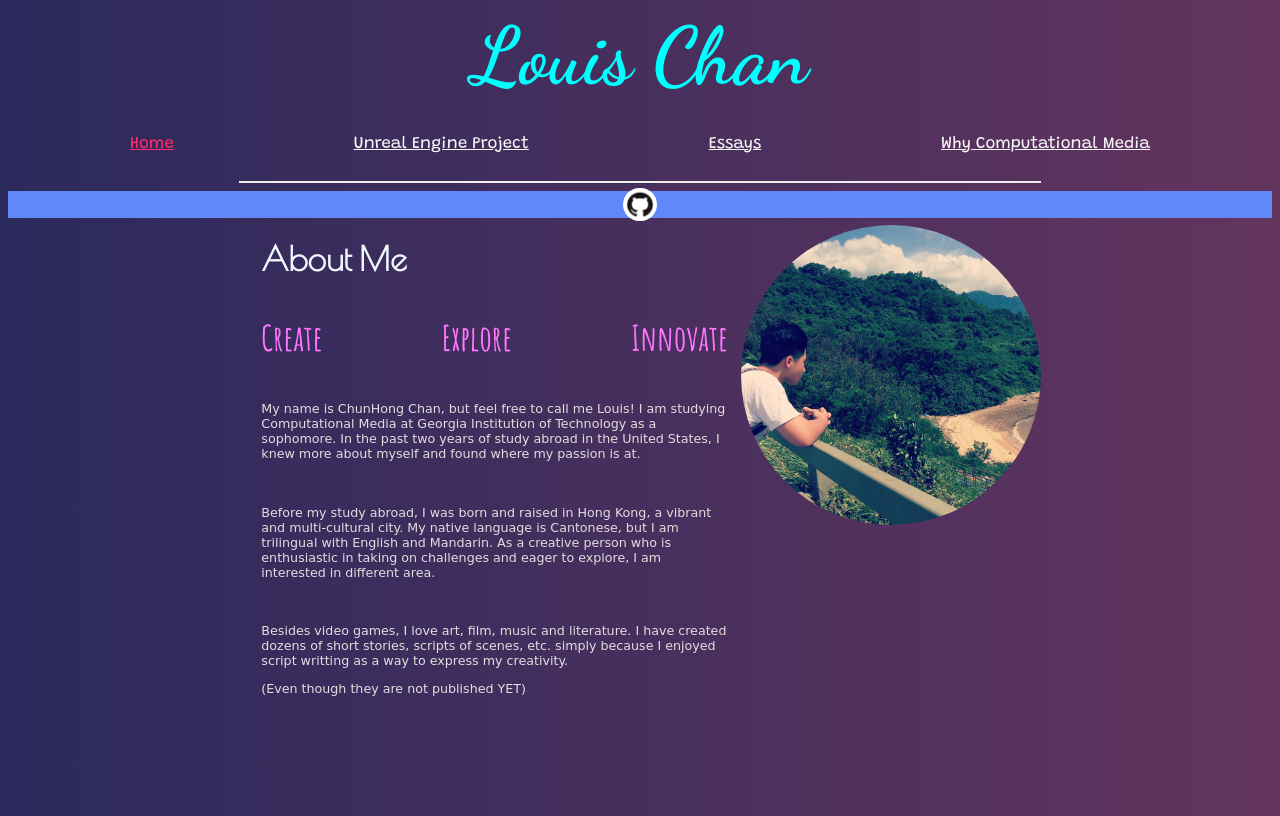
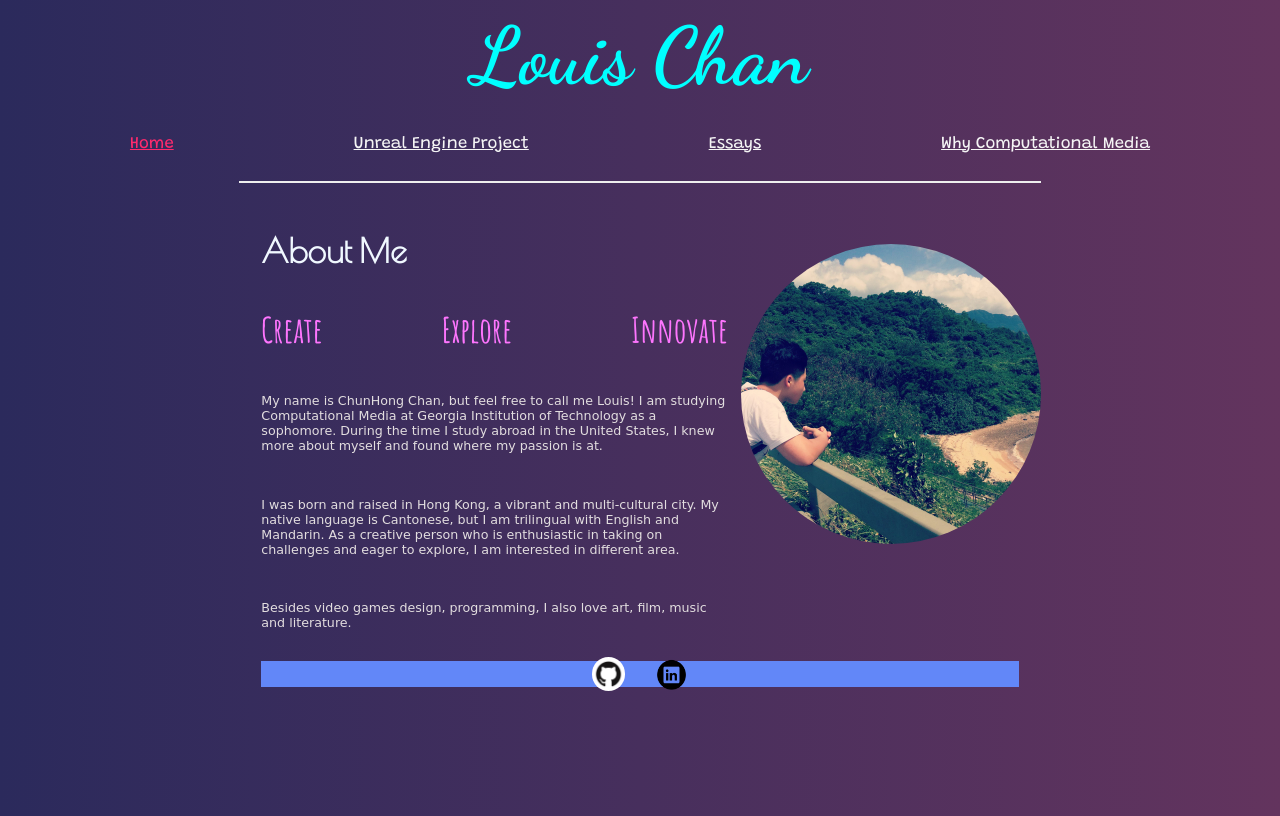
Before and after one commit to Louis-ChunHongChan/MyWebsite, a plain HTML site: page index.html in a window 1280 px wide. Drawn offline with nearby package versions, Linux system fonts and the light colour scheme.

Commit message:
basic fix on CSS

```diff
--- a/Project1Style.css
+++ b/MyWebsite.css
@@ -80,11 +80,11 @@ html {
 
 p {
     color: #e2dddf;
-    font-size: 1.04vw;
+    font-size: 1.563rem;
 }
 
 .indexBody {
-    position: absolute;
+    position: relative;
     left: 19.791666666666668vw;
     width: 36.458333333333336vw;
 }
@@ -249,7 +249,7 @@ hr{
 }
 
 #page-container {
-    position: relative;
+    /*position: relative;*/
     min-height: 100vh;
 }
 
@@ -259,7 +259,7 @@ hr{
 
 footer {
     display: flex;
-    position: absolute;
+    position: relative;
     justify-content: center;
     align-items: center;
     height: 2.0833333333333335vw;
@@ -268,9 +268,29 @@ footer {
     margin: 0 auto;
 }
 
-footer img {
+#footer {
+    display: flex;
+    position: relative;
+    justify-content: center;
+    align-items: center;
+    height: 2.0833333333333335vw;
+    width: 60%;
+    background-color: #6287f8;
+    margin: 0 auto;
+}
+
+#footer img {
     display: block;
+    margin: 0 15px 0 15px;
     height: 2.6041666666666665vw;
     width: 2.6041666666666665vw;
     border-radius: 50%;
 }
+
+.footer img {
+    display: block;
+    margin: 0 15px 0 15px;
+    height: 2.6041666666666665vw;
+    width: 2.6041666666666665vw;
+    border-radius: 50%;
+}
--- a/index.html
+++ b/index.html
@@ -3,7 +3,7 @@
 <head>
     <meta charset="utf-8">
     <meta name="viewport" content="width=device-width, initial-scale=1.0">
-    <link rel="stylesheet" type="text/css" href="Project1Style.css">
+    <link rel="stylesheet" type="text/css" href="MyWebsite.css">
     <link href="https://fonts.googleapis.com/css2?family=Grandstander&display=swap" rel="stylesheet" >
     <link href="https://fonts.googleapis.com/css2?family=Dancing+Script:wght@700&display=swap" rel="stylesheet">
     <link href="https://fonts.googleapis.com/css2?family=Amatic+SC:wght@700&display=swap" rel="stylesheet">
@@ -34,17 +34,17 @@
             <h2 class="slogan">Explore</h2>
             <h2 class="slogan">Innovate</h2>
             </div>
-            <p>My name is ChunHong Chan, but feel free to call me Louis! I am studying Computational Media at Georgia Institution of Technology as a sophomore. In the past two years of study abroad in the United States, I knew more about myself and found where my passion is at.</p>
+            <p>My name is ChunHong Chan, but feel free to call me Louis! I am studying Computational Media at Georgia Institution of Technology as a sophomore. During the time I study abroad in the United States, I knew more about myself and found where my passion is at.</p>
             &nbsp;
-            <p>Before my study abroad, I was born and raised in Hong Kong, a vibrant and multi-cultural city. My native language is Cantonese, but I am trilingual with English and Mandarin. As a creative person who is enthusiastic in taking on challenges and eager to explore, I am interested in different area.</p>
+            <p>I was born and raised in Hong Kong, a vibrant and multi-cultural city. My native language is Cantonese, but I am trilingual with English and Mandarin. As a creative person who is enthusiastic in taking on challenges and eager to explore, I am interested in different area.</p>
             &nbsp;
-           <p>Besides video games, I love art, film, music and literature. I have created dozens of short stories, scripts of scenes, etc. simply because I enjoyed script writting as a way to express my creativity.</p>
-            <p>(Even though they are not published YET)</p>
+           <p>Besides video games design, programming, I also love art, film, music and literature.</p>
             &nbsp;
             </section>
        </div>
            <footer id="footer">
-                <a href="https://github.com/LouisJames43383"><img src="Pictures/logo.png"></a>
+                <a href="https://github.com/Louis-ChunHongChan"><img src="Pictures/logo.png"></a>
+                <a href="https://linkedin.com/in/chun-hong-chan-47a856207"><img src="Pictures/linkedinicon.jpg"></a>
             </footer>
     </div>
 </body>
```
Also changed, not shown: CMReason.html (+4 -3 lines), Essay.html (+4 -3 lines), UE4project.html (+5 -4 lines), GameProject5.js (deleted), Pictures/linkedinicon.jpg (added).
